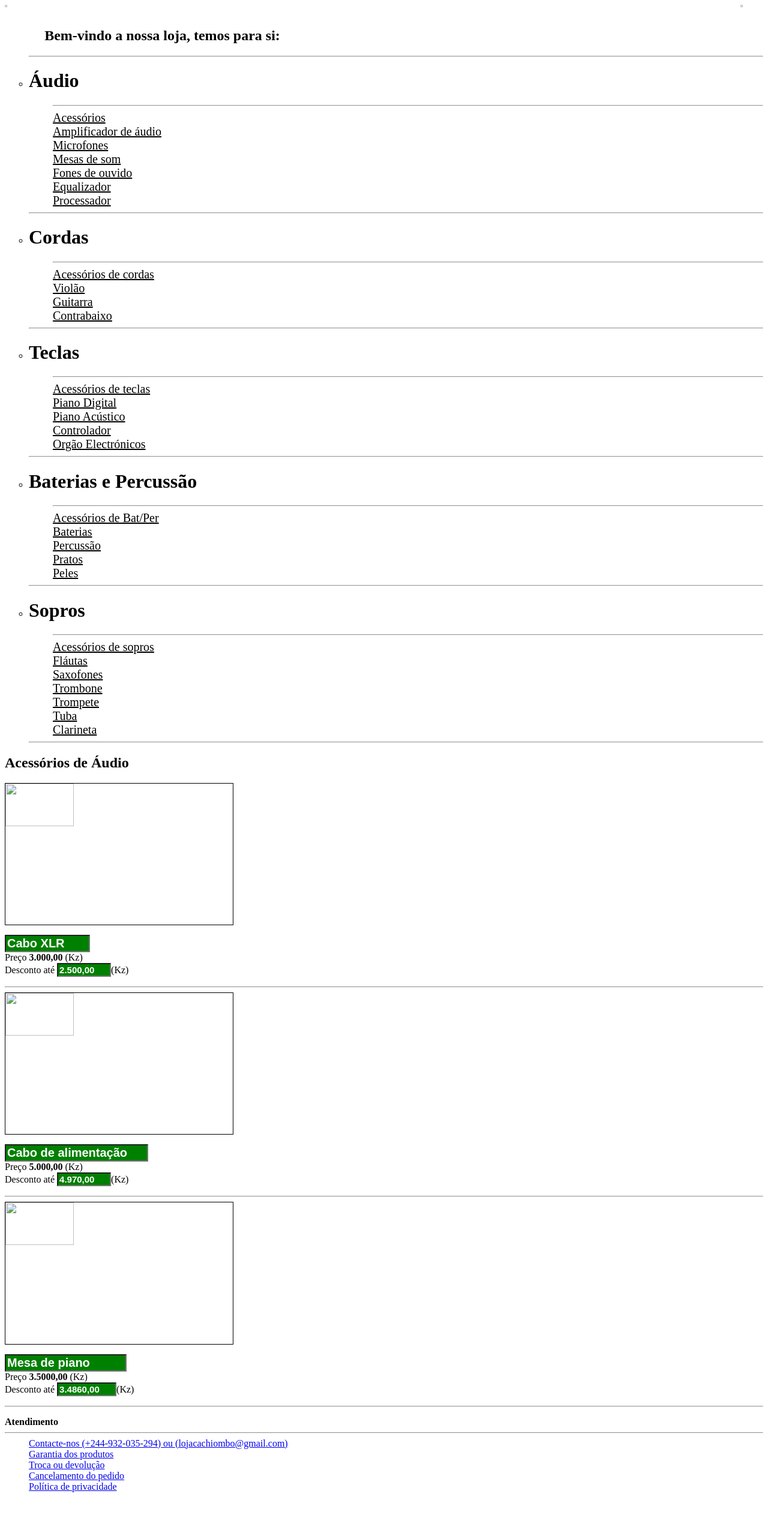
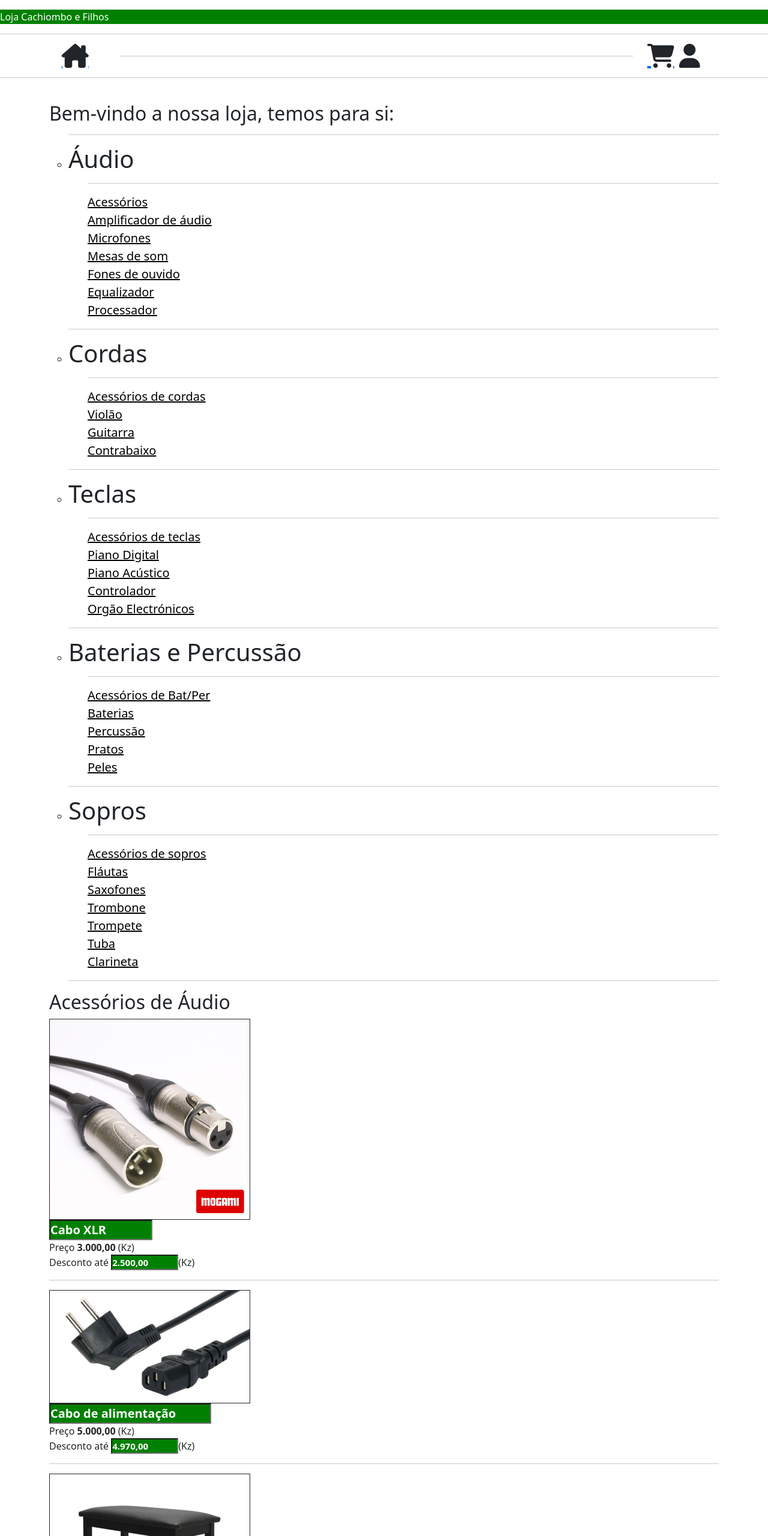
Before and after one commit to eugeniocachiombo/Meu_trabalho_Web, a plain HTML site: page app/views/loja/index.html in a window 1280 px wide. Shown: the top 2560 px of the page at 60% size. Before the commit the page ends 2503 px from the top, so only its background shows below. Drawn offline with Linux system fonts and the light colour scheme.

Commit message:
Check point (Loja Pronta), faltando fazer cadastro

```diff
--- a/app/views/inc/header.html
+++ b/app/views/inc/header.html
@@ -3,8 +3,8 @@
         <!---Carrager icone tituloLoja--> </span>
     <script> $("#tituloLoja").load("../../../app/views/inc/tag/tituloLoja.html"); </script>
 
-    <div class="row d-flex justify-content-center align-items-center">
-        <div class="col col-lg-1 text-start">
+    <div class=" d-flex justify-content-center align-items-center">
+        <div class="col col-lg-1 text-center text-md-start">
             <span id="home"><!---Carrager icone home--> </span>
             <script> $("#home").load("../../../app/views/inc/icones/home.html"); </script>
         </div>
@@ -13,7 +13,7 @@
             <hr>
         </div>
 
-        <div class="col d-flex col-lg-1 text-end  ">
+        <div class="col d-flex col-lg-1 text-center ms-4 ">
             <span id="carrinho"><!---Carrager icone carrinho--> </span>
             <script> $("#carrinho").load("../../../app/views/inc/icones/carrinho.html"); </script>
 
@@ -23,3 +23,22 @@
     </div>
     <hr>
 </header>
+
+<!-- Modal -->
+<div class="modal fade" id="exampleModal" tabindex="-1" aria-labelledby="exampleModalLabel" aria-hidden="true">
+        <div class="modal-dialog">
+            <div class="modal-content">
+                <div class="modal-header" style="background: green; color: white">
+                    <h5 class="modal-title" id="exampleModalLabel">Login</h5>
+                    <button type="button" class="btn-close" data-bs-dismiss="modal" aria-label="Close"></button>
+                </div>
+                <div class="modal-body">
+                        <div id="login"> <!---Carrager footer--> </di>
+                        <script>$("#login").load("../../../app/views/login/index.html");</script>
+                </div>
+                <div class="modal-footer" style="background: green; color: white">
+                        <hr>
+                </div>
+            </div>
+        </div>
+    </div>
--- a/app/views/inc/icones/carrinho.html
+++ b/app/views/inc/icones/carrinho.html
@@ -1,4 +1,4 @@
-<a href="../../../Loja/loja.html">
+<a href="../loja/">
     <i class="fas fa-cart-shopping text-dark d-block d-md-none" style="font-size: 30px"></i>
     <i class="fas fa-cart-shopping text-dark d-none d-md-block" style="font-size: 40px"></i>
 </a>
--- a/app/views/loja/index.html
+++ b/app/views/loja/index.html
@@ -1,23 +1,33 @@
+<script src="../../../assets/jquery/jquery.js"></script>
+<div id="headHTML">
+	<!---Carrager headHTML-->
+</div>
+<div id="header">
+	<!---Carrager header-->
+</div>
+<meta http-equiv="Content-Type" charset="UTF-8">
+<title>Loja</title>
 
 <style type="text/css">
-
-			#cor_a{
+	#cor_a {
 		color: black;
 		font-size: 20px;
 	}
-			#cor_a:hover{
+
+	#cor_a:hover {
 		background: blue;
 		color: white;
 		font-size: 20px;
 	}
 
-			#letrasProdutos{
+	#letrasProdutos {
 		color: white;
 		font-weight: bold;
 		font-size: 20px;
 		background: green;
 	}
-			#letrasProdutospreço{
+
+	#letrasProdutospreço {
 		color: white;
 		font-weight: bold;
 		font-size: 15px;
@@ -25,41 +35,24 @@
 	}
 </style>
 
-
-
-		<title>Loja</title>
-
-
-
-	<body bgcolor="white">
-
-	<!-- Aqui começa as imagens -->
-		<a href="/Meu trabalho de web - Copia/Página Inicial.html">
-			<img align="left" width= "5%" src="/Meu trabalho de web - Copia/Ícones/Home.png">
-
-			<a href="/Meu trabalho de web - Copia/Login.html"><img  align="right" width= "3%" src="/Meu trabalho de web - Copia/Ícones/Sessão1.png"></a>
-		</a>
-
-
-		<!-- Termina Home -->
-
+<main >
+	<div class="container">
 
 		<!-- Loja -->
 		<br>
-		<label>
+		<div>
 			<div>
 				<h2>Bem-vindo a nossa loja, temos para si:</h2>
-
 			</div>
 			<ul type="circle">
 				<hr>
-				<li><h1>Áudio</h1></li>
+				<li>
+					<h1>Áudio</h1>
+				</li>
 
-					<ul  type="none">
+				<ul type="none">
 					<hr>
-						<li>
-<a id="cor_a" href="#Acessórios">
-						Acessórios </a></li>
+					<li><a id="cor_a" href="#Acessórios">Acessórios </a></li>
 					<li><a id="cor_a" href="">Amplificador de áudio</a></li>
 					<li><a id="cor_a" href="">Microfones</a></li>
 					<li><a id="cor_a" href="">Mesas de som</a></li>
@@ -70,8 +63,10 @@
 
 				<hr>
 
-				<li><h1>Cordas</h1></li>
-					<ul  type="none">
+				<li>
+					<h1>Cordas</h1>
+				</li>
+				<ul type="none">
 					<hr>
 					<li><a id="cor_a" href="">Acessórios de cordas</a></li>
 					<li><a id="cor_a" href="">Violão</a></li>
@@ -79,8 +74,10 @@
 					<li><a id="cor_a" href="">Contrabaixo</a></li>
 				</ul>
 				<hr>
-				<li><h1>Teclas</h1></li>
-					<ul  type="none">
+				<li>
+					<h1>Teclas</h1>
+				</li>
+				<ul type="none">
 					<hr>
 					<li><a id="cor_a" href="">Acessórios de teclas</a></li>
 					<li><a id="cor_a" href="">Piano Digital</a></li>
@@ -89,7 +86,9 @@
 					<li><a id="cor_a" href="">Orgão Electrónicos</a></li>
 				</ul>
 				<hr>
-				<li><h1>Baterias e Percussão</h1></li>
+				<li>
+					<h1>Baterias e Percussão</h1>
+				</li>
 				<ul type="none">
 					<hr>
 					<li><a id="cor_a" href="">Acessórios de Bat/Per</a></li>
@@ -99,8 +98,10 @@
 					<li><a id="cor_a" href="">Peles</a></li>
 				</ul>
 				<hr>
-				<li><h1>Sopros</h1></li>
-						<ul  type="none">
+				<li>
+					<h1>Sopros</h1>
+				</li>
+				<ul type="none">
 					<hr>
 					<li><a id="cor_a" href="">Acessórios de sopros</a></li>
 					<li><a id="cor_a" href="">Fláutas</a></li>
@@ -113,14 +114,14 @@
 				<hr>
 			</ul>
 
+		</div>
+
+		<div id="Acessórios">
+			<label>
+				<h2>Acessórios de Áudio</h2>
 			</label>
-
-    <!-------ESPAÇO PARA ACESSÓRIOS------>
-			<nav id="Acessórios">
-			<label><h2>Acessórios de Áudio</h2></label>
-	<nav >
-	<img border="1" width="30%" src="Audio acessorios/Cabo XLR.jpg">
-
+			<div>
+				<img border="1" width="30%" src="../../../assets/img/loja_acessorios/Cabo XLR.jpg">
 
 				<p align="left">
 					<input size="9" id="letrasProdutos" readonly name="" value="Cabo XLR">
@@ -129,13 +130,11 @@
 					Preço <strong>3.000,00</strong> (Kz)
 					<br>
 					Desconto até <input size="7" id="letrasProdutospreço" readonly name="" value="2.500,00">(Kz)
-	</nav> <hr>
-	</nav>
-<!--------------------------------------------->
-<nav >
-	<form>
-	<img border="1" width="30%" src="Audio acessorios/CABO_ALIMENTACAO.png">
+			</div>
+			<hr>
 
+			<div>
+				<img border="1" width="30%" src="../../../assets/img/loja_acessorios/CABO_ALIMENTACAO.png">
 
 				<p align="left"><input size="17" id="letrasProdutos" readonly name="" value="Cabo de alimentação">
 					<br>
@@ -143,12 +142,11 @@
 					Preço <strong>5.000,00</strong> (Kz)
 					<br>
 					Desconto até <input size="7" id="letrasProdutospreço" readonly name="" value="4.970,00">(Kz)
-	</nav> <hr>
-	</nav>
-<!--------------------------------------------->
-<nav >
-	<img border="1" width="30%" src="Audio acessorios/Mesa de piano.jpg">
+			</div>
+			<hr>
 
+			<div>
+				<img border="1" width="30%" src="../../../assets/img/loja_acessorios/Mesa de piano.jpg">
 
 				<p align="left"><input size="14" id="letrasProdutos" readonly name="" value="Mesa de piano">
 					<br>
@@ -156,27 +154,17 @@
 					Preço <strong>3.5000,00</strong> (Kz)
 					<br>
 					Desconto até <input size="8" id="letrasProdutospreço" readonly name="" value="3.4860,00">(Kz)
-	</nav> <hr>
+				</p>
+			</div>
+			<hr>
+		</div>
+	</div>
+</main>
 
-
-	</form>
-	</nav><!--NAV FInal-->
-<!--------------------------------------------->
-		<!-----FECHAR ESPAÇO PARA ACESSÓRIOS---->
-
-	<div id="sobre">
-	<dl>
-			<dt><strong>Atendimento</strong></dt>
-			<hr>
-
-				<a href="/Meu trabalho de web - Copia/Atendimento.html"><dd>Contacte-nos (+244-932-035-294) ou (lojacachiombo@gmail.com)</dd>
-				<dd>Garantia dos produtos</dd>
-				<dd>Troca ou devolução</dd>
-				<dd>Cancelamento do pedido</dd>
-				<dd>Política de privacidade</dd>
-				</a>
-	</dl>
+<div id="footer">
+	<!---Carrager footer-->
 </div>
-
-	</body>
-	</html>
+<div id="footHTML">
+	<!---Carrager footHTML-->
+</div>
+<script src="../../../assets/js/heads_foots.js"></script>
```
Also changed, not shown: app/views/inc/tag/tituloLoja.html (+1 -1 lines), app/views/pagina_Inicial/index.html (+2 -22 lines). Lines whose indentation alone changed are shown as unchanged.
